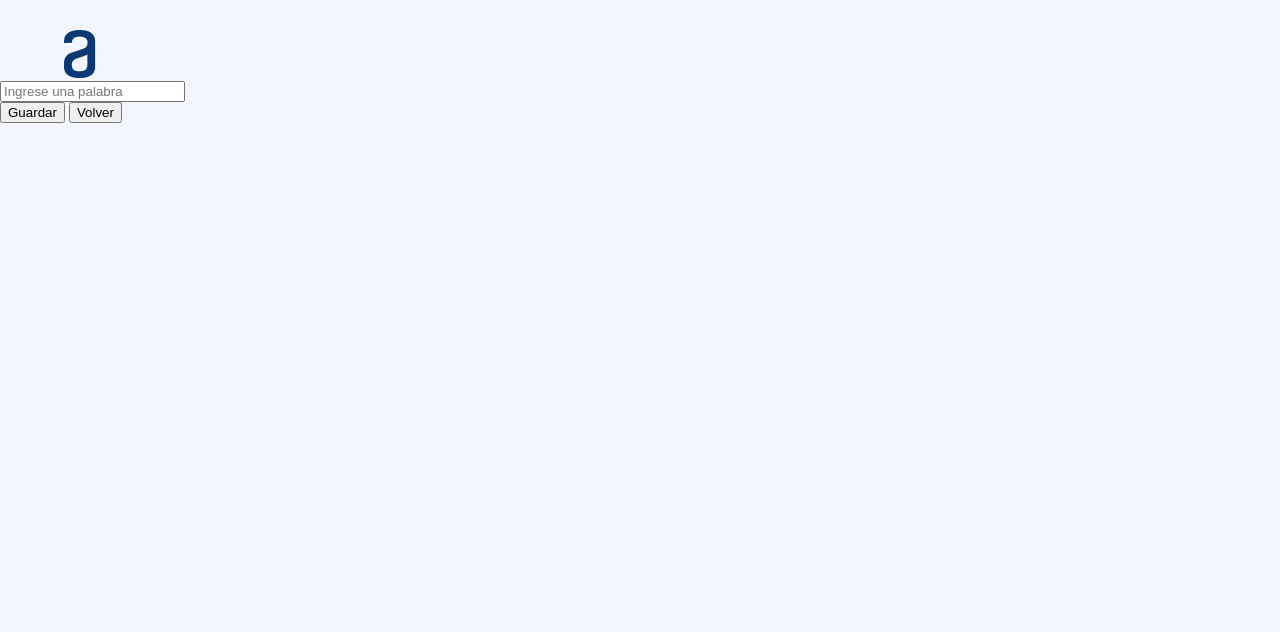
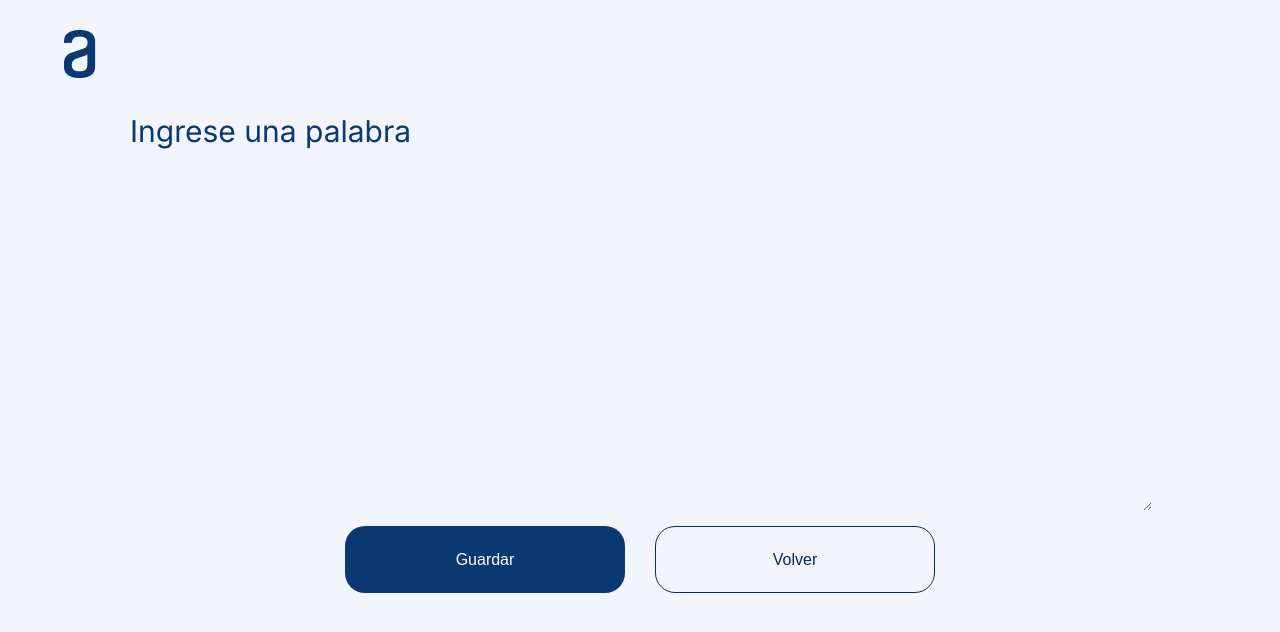
Before and after one commit to Mariano-Javier/Alura-Desafio-2-Ahorcado, a plain HTML site: page index.html in a window 1280 px wide. Both pictures are taken after a click on the button "Agregar nueva palabra". Drawn offline with Linux system fonts and the light colour scheme.

Commit message:
finalizado v1

```diff
--- a/css/styles.css
+++ b/css/styles.css
@@ -160,3 +160,62 @@ header img {
   height: 70px;
   margin-bottom: 10px;
 }
+
+
+.bto-guardar{
+  width: 280px;
+  height: 67px;
+  color: white;
+  background-color: #0a3871;
+  border-radius: 20px;
+  font-size: 1rem;
+  border: none;
+}
+.bto-guardar:hover {
+  background-color: #072549;
+}
+
+.bto-volver{
+  width: 280px;
+  height: 67px;
+  border-radius: 20px;
+  font-size: 1rem;
+  border: 1px solid #082c57;
+  color: #082c57;
+  background-color: #f3f5fc;
+}
+.bto-volver:hover {
+  background-color: #e0e4f1;
+}
+
+.botonesBase{
+  display: flex;
+  align-items: center;
+  justify-content: center;
+}
+
+#palabraNueva{
+  margin-top: 30px;
+  width: 80vw;
+  height: 50vh;
+  margin-left: auto;
+  margin-right: auto;
+
+}
+.contenedorTexto{
+  display: flex;
+
+}
+
+textarea{
+  font-family: "Inter", sans-serif;
+  color: #0a3871;
+  font-size: 30px;
+  border: none;
+  background-color: #f3f5fc;
+  border-radius: 10px;
+}
+
+textarea::-webkit-input-placeholder {
+  color: #0a3871;
+}
--- a/index.html
+++ b/index.html
@@ -46,10 +46,14 @@
 
       <div id="agregarPalabra" class="esconder">
         <form id="form-adicionar">
-          <input id="palabraNueva" name="palabra" type="text" placeholder="Ingrese una palabra" class="campo" />
+        <div class="contenedorTexto">
+
+          <textarea name="palabra" rows="10" cols="50" id="palabraNueva" type="text" placeholder="Ingrese una palabra" class="campo" ></textarea>
+
+        </div>
           <div class="botonesBase">
-            <button id="adicionarPalabra" class="bto-principal"> Guardar</button>
-            <button id="cancelarPalabra" class="bto-principal">Volver</button>
+            <button id="adicionarPalabra" class="bto-guardar centro"> Guardar</button>
+            <button id="cancelarPalabra" class="bto-volver centro">Volver</button>
           </div>
         </form>
       </div>
--- a/js/script.js
+++ b/js/script.js
@@ -193,9 +193,11 @@ let palabraAAgregar = document.querySelector("#palabraNueva").value;
 palabrasAhorcado.push(palabraAAgregar);
 palabraAAgregar = document.querySelector("#palabraNueva").value = "";
 });
+
 //funcion que sale al menu principal
 botonCancelarPalabra.addEventListener("click", function(event){
 event.preventDefault();
+palabraAAgregar = document.querySelector("#palabraNueva").value = "";
 document.querySelector("#agregarPalabra").classList.add("esconder");
 desistirJuego();
 });
@@ -203,6 +205,7 @@ desistirJuego();
 //accion del boton agregar palabra del menu principal que lleva al submenu agregar palabra
 botonAgregarPrincipal.addEventListener("click",agregarPrincipal)
 function agregarPrincipal(){
+  document.removeEventListener("keydown", escuchar);
   panelPrincipal.classList.add("esconder");
   document.querySelector(".bloqueJuego").classList.add("esconder");
   document.querySelector("#agregarPalabra").classList.remove("esconder");
```
